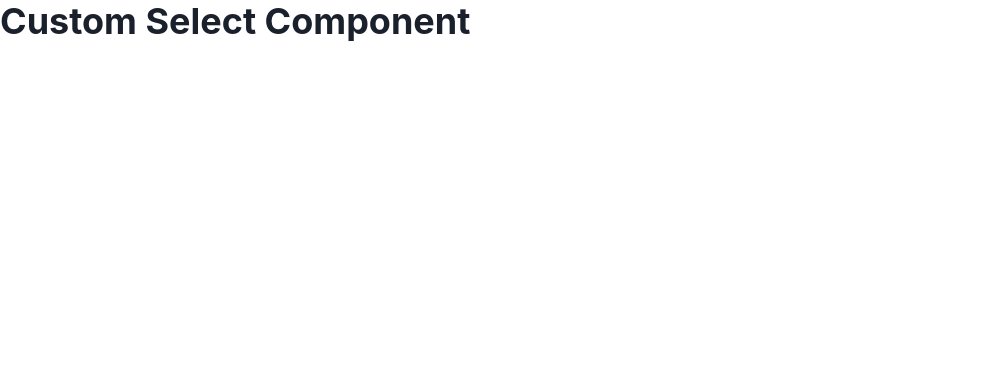
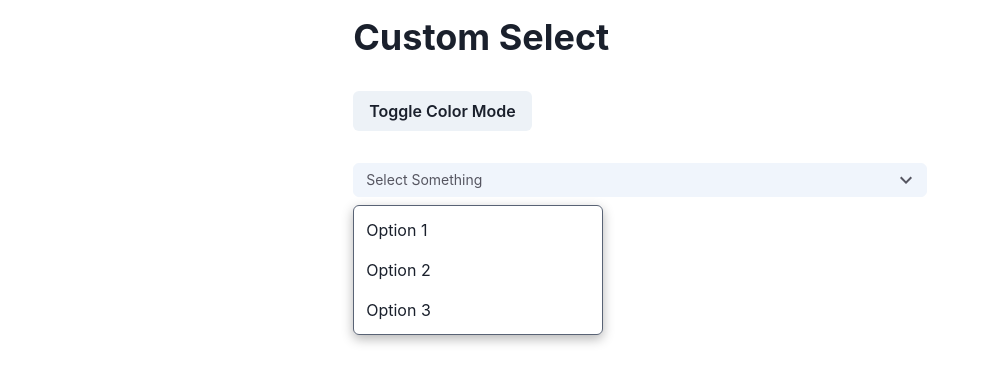
Before and after one commit to Tolu-Mals/genki-custom-select, a React (Create React App) app: page / in a window 1280 px wide. Shown: the top 382 px of the page, without its empty margins (0-989 px from the left). Built offline with nearby package versions, Linux system fonts and the light colour scheme.

Commit message:
feat: add selectButton interactive styles

```diff
--- a/src/App.tsx
+++ b/src/App.tsx
@@ -1,9 +1,18 @@
-const { Heading } = require("@chakra-ui/react");
+import Select from "./Select";
+const { Heading, Container, useColorMode, Switch, Button  } = require("@chakra-ui/react");
+
 
 function App() {
+
+  const { colorMode, toggleColorMode } = useColorMode();
+
   return (
     <div className="App">
-      <Heading>Custom Select Component</Heading>
+      <Container bg={ (colorMode === 'light') ? "#fff":"#2D3748"} p={4}>
+        <Heading mb={8}>Custom Select</Heading>
+        <Button onClick={toggleColorMode} mb={8}>Toggle Color Mode</Button>
+        <Select />
+      </Container>
     </div>
   );
 }
--- a/src/Select/index.tsx
+++ b/src/Select/index.tsx
@@ -1,9 +1,7 @@
-const SelectButton = require("./selectButton").default;
-const SelectListBox = require("./selectListBox").default;
+import SelectButton from "./selectButton";
+import SelectListBox from "./selectListBox";
 
 const { Box, chakra } = require("@chakra-ui/react");
-
-// const Label = chakra(label);
 
 const Select = (props: any): JSX.Element => {
     return (
--- a/src/Select/selectButton.tsx
+++ b/src/Select/selectButton.tsx
@@ -2,50 +2,103 @@ const { Flex, Text, useColorMode } = require("@chakra-ui/react");
 
 const { ChevronDownIcon } = require("@chakra-ui/icons");
 
-const styled = require("@emotion/styled").default;
-
 const SelectButton = () => {
-
-  const { colorMode, toggleColorMode } = useColorMode();
 
   const OutlinedVariantStyle = {
     light: {
+      '&:hover': {
+        borderColor: "#C5C6C8",
+      },
+      "&:focus":{
+        border: "1px solid #2F80ED",
+        boxShadow: "rgb(49 130 206) 0px 0px 0px 1px",
+      },
       border: "1px solid #E2E8F0",
       borderRadius: "6px",
       color: "#565661",
-    },
+      transition: "all 0.3s",
+      outline: "none"
+  },
     dark: {
+        '&:hover': {
+          borderColor: "#ABABAB",
+        },
+        "&:focus":{
+          border: "1px solid #2F80ED",
+          boxShadow: "rgb(49 130 206) 0px 0px 0px 1px",
+        },
         border: "1px solid #596375",
         borderRadius: "6px",
         color: "#C7C7C7",
+        transition: "all 0.3s",
+        outline: "none"
     }
   };
 
   const FilledVariantStyle = {
     light: {
-      backgroundColor: "#E2E8F0",
+      "&:hover": {
+        backgroundColor: "#e2ebf7"
+      },
+      "&:focus":{
+        border: "1px solid #2F80ED",
+        boxShadow: "rgb(49 130 206) 0px 0px 0px 1px",
+      },
+      backgroundColor: "#F0F5FC",
+      border: "1px solid #F0F5FC",
       borderRadius: "6px",
       color: "#565661",
+      transition: "all 0.3s",
+      outline: "none"
+
     },
     dark: {
+        '&:hover': {
+          backgroundColor: "#8FA0BD"
+        },
+        "&:focus":{
+          border: "1px solid #2F80ED",
+          boxShadow: "rgb(49 130 206) 0px 0px 0px 1px",
+        },
         backgroundColor: "#7A889F",
+        border: "1px solid #7A889F",
         borderRadius: "6px",
         color: "#151A23",
+        transition: "all 0.3s",
+        outline: "none",
     }
   };
 
   const FlushedVariantStyle = {
     light: {
+      '&:hover': {
+        borderColor: "#C5C6C8"
+      },
+      '&:focus': {
+        borderColor: "#2F80ED",
+        boxShadow: "rgb(49 130 206) 0px 0.5px",
+      },
+      transition: "all 0.3s",
       color: "#565661",
       borderBottom: "1px solid #E2E8F0",
       paddingLeft: 0,
       paddingRight: 0,
+      outline: "none"
     },
     dark: {
+        "&:hover": {
+          borderColor: "#ABABAB"
+        },
+        "&:focus": {
+          borderColor: "#2F80ED",
+          boxShadow: "rgb(49 130 206) 0px 0.5px",
+        },
+        transition: "border 0.3s",
         color: "#C7C7C7",
-        borderBottom: "1px solid #666674",
+        borderBottom: "1px solid #596375",
         paddingLeft: 0,
         paddingRight: 0,
+        outline: "none"
       },
   };
 
@@ -95,10 +148,10 @@ const SelectButton = () => {
   }
 
 
-  const buttonStyle = Object.assign({}, smStyle.button, OutlinedVariantStyle.light);
+  const buttonStyle = Object.assign({}, smStyle.button, FilledVariantStyle.light);
 
   return (
-    <Flex sx={buttonStyle} justify="space-between" align="center" mb={2}>
+    <Flex sx={buttonStyle} justify="space-between" align="center" mb={2} tabIndex="0">
       <Text>Select Something</Text>
       <ChevronDownIcon
         w={smStyle.icon.width}
--- a/src/Select/selectListBox.tsx
+++ b/src/Select/selectListBox.tsx
@@ -17,9 +17,7 @@ const SelectListBox = (): JSX.Element => {
             padding-bottom: 12px;
         }
 
-        li:hover {
-            background-color:
-        }
+
 
         width: 250px;
     `;
@@ -38,7 +36,7 @@ const SelectListBox = (): JSX.Element => {
     }
     return (
         <ListBox
-        sx={listBoxStyle.light}
+        sx={listBoxStyle.dark}
         >
             <li>Option 1</li>
             <li>Option 2</li>
```
